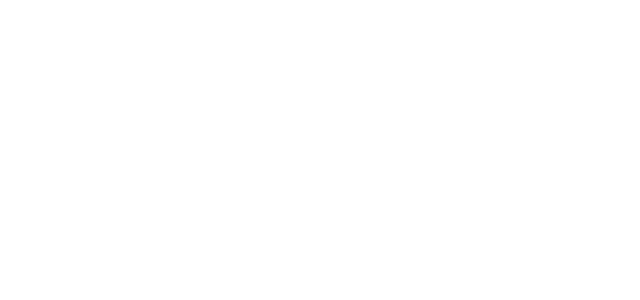
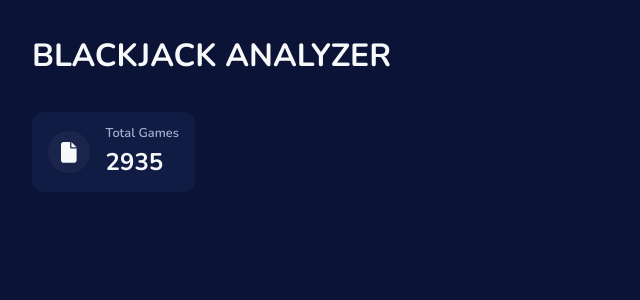
Before and after one commit to DoctorPok42/Blackjack_analyse, a Next.js app: page / in a window 1280 px wide. Shown: the top 300 px of the page, without its empty margins (0-640 px from the left). Built offline with nearby package versions, Linux system fonts and the light colour scheme.

Commit message:
Feat -> component: add case

```diff
--- /dev/null
+++ b/components/Case/index.tsx
@@ -0,0 +1,34 @@
+import React from 'react';
+import { IconDefinition } from '@fortawesome/fontawesome-svg-core';
+import { FontAwesomeIcon } from '@fortawesome/react-fontawesome';
+
+import styles from './style.module.scss';
+
+interface CaseProps {
+  icon?: IconDefinition;
+  title: string;
+  value: string;
+}
+
+const Case = ({
+  icon,
+  title,
+  value,
+}: CaseProps) => {
+  return (
+    <div className={styles.Case_container}>
+      {icon && (
+        <div className={styles.Case_icon}>
+          <FontAwesomeIcon icon={icon} />
+        </div>
+      )}
+
+      <div className={styles.Case_content}>
+        <h2 className={styles.Case_title}>{title}</h2>
+        <h2 className={styles.Case_value}>{value}</h2>
+      </div>
+    </div>
+  );
+};
+
+export default Case;
--- /dev/null
+++ b/components/Case/style.module.scss
@@ -0,0 +1,41 @@
+.Case_container {
+  min-width: 10%;
+  max-height: 3em;
+  overflow: hidden;
+  padding: 1em;
+  border-radius: 12px;
+  display: flex;
+  align-items: center;
+  background-color: var(--color-box);
+
+  .Case_icon {
+    width: 2em;
+    height: 2em;
+    display: flex;
+    justify-content: center;
+    align-items: center;
+    font-size: 1.3em;
+    color: var(--color-light);
+    border-radius: 50%;
+    background-color: #1b254b;
+  }
+
+  .Case_content {
+    display: flex;
+    flex-direction: column;
+    align-items: flex-start;
+    justify-content: center;
+    margin-left: 1em;
+
+    .Case_title {
+      font-size: 0.8em;
+      font-weight: 600;
+      color: #a3aed0;
+    }
+
+    .Case_subtitle {
+      font-size: 0.9em;
+      color: var(--color-white);
+    }
+  }
+}
--- /dev/null
+++ b/components/index.ts
@@ -0,0 +1 @@
+export { default as Case } from "./Case";
--- a/package.json
+++ b/package.json
@@ -9,6 +9,9 @@
     "lint": "next lint"
   },
   "dependencies": {
+    "@fortawesome/fontawesome-svg-core": "^6.5.1",
+    "@fortawesome/free-solid-svg-icons": "^6.5.1",
+    "@fortawesome/react-fontawesome": "^0.2.0",
     "next": "14.1.4",
     "react": "^18",
     "react-dom": "^18",
--- a/src/pages/index.tsx
+++ b/src/pages/index.tsx
@@ -1,4 +1,6 @@
 import Head from "next/head";
+import { Case } from "../../components";
+import { faFile } from '@fortawesome/free-solid-svg-icons';
 
 export default function Home() {
   return (
@@ -9,7 +11,10 @@
         <meta name="viewport" content="width=device-width, initial-scale=1" />
         {/* <link rel="icon" href="/favicon.ico" /> */}
       </Head>
-      <main>
+      <main className="container">
+        <h1 className="title">Blackjack Analyzer</h1>
+
+        <Case icon={faFile} title="Total Games" value="2935" />
       </main>
     </>
   );
--- a/src/styles/globals.scss
+++ b/src/styles/globals.scss
@@ -1,7 +1,8 @@
-@import url("https://fonts.googleapis.com/css2?family=Archivo:wdth,wght@62..125,100..900&family=Nunito+Sans:ital,opsz,wght@0,6..12,200..1000;1,6..12,200..1000&display=swap");
+@import url("https://fonts.googleapis.com/css2?family=Archivo:wdth,wght@62..125,100..900&family=Nunito+Sans:ital,opsz,wght@0,6..12,200..1000;1,6..12,200..1000&family=Nunito:ital,wght@0,200..1000;1,200..1000&display=swap");
 
 :root {
-  --color-primary: #007bff;
+  --color-primary: #0b1437;
+  --color-box: #111c44;
   --color-secondary: #6c757d;
   --color-success: #28a745;
   --color-danger: #dc3545;
@@ -12,19 +13,20 @@
   --color-white: #fff;
   --color-black: #000;
 
-  --font: "Nunito Sans", sans-serif;
+  --font: "Nunito", sans-serif;
 
   --transition: all 0.2 ease-in-out;
 }
 
 body {
   font-family: var(--font);
+  color: var(--color-light);
   margin: 0;
   padding: 0;
   box-sizing: border-box;
-  font-size: 1rem;
+  font-size: 1em;
   line-height: 1.5;
-  color: var(--color-dark);
+  background-color: var(--color-primary);
 }
 
 h1,
@@ -36,3 +38,17 @@
   margin: 0;
   padding: 0;
 }
+
+.container {
+  padding: 2em;
+  margin: 0 auto;
+  display: flex;
+  flex-direction: column;
+  align-items: flex-start;
+  justify-content: flex-start;
+
+  .title {
+    margin-bottom: 1em;
+    text-transform: uppercase;
+  }
+}
```
Also changed, not shown: 1 other file (tests, documents, lock files or other folders).
